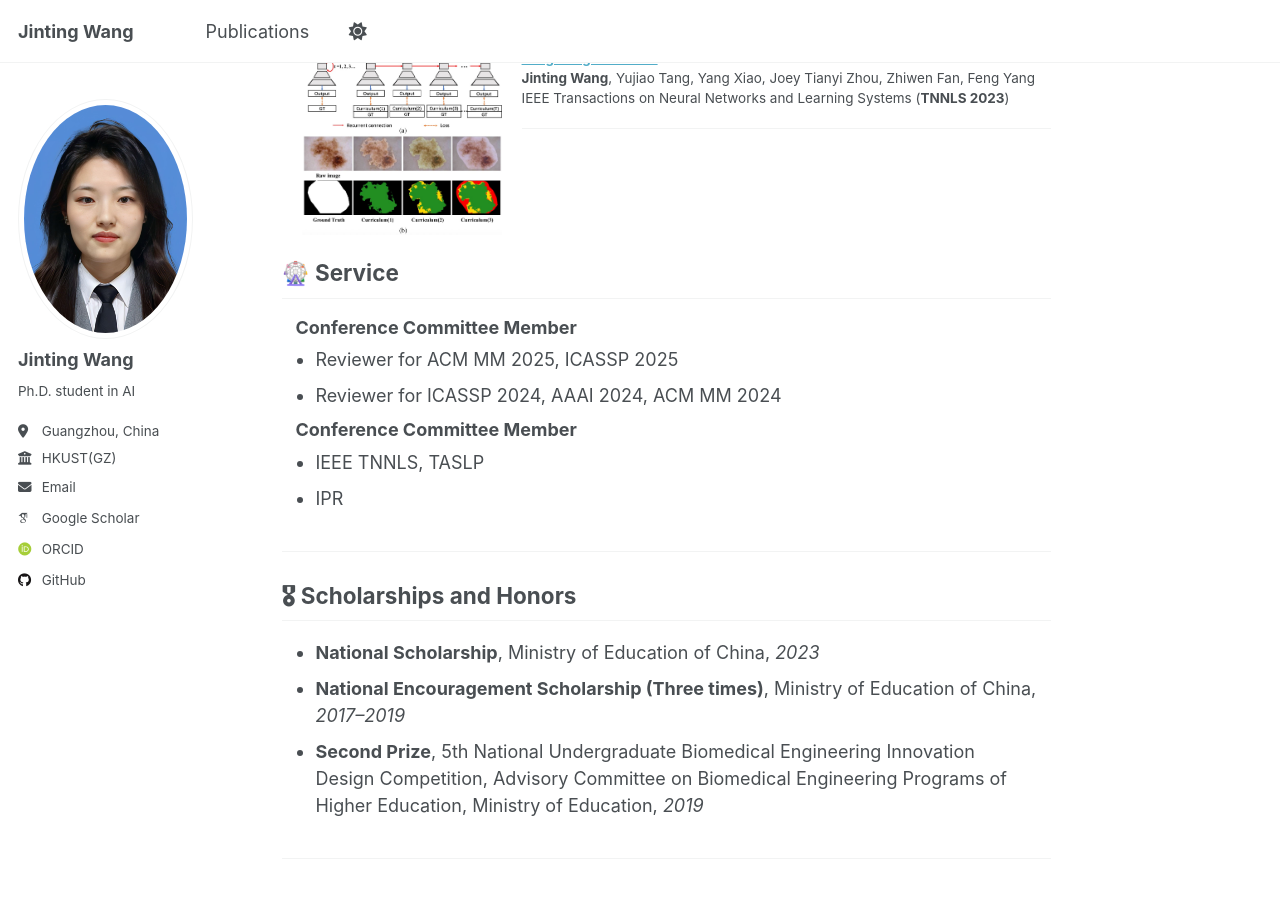
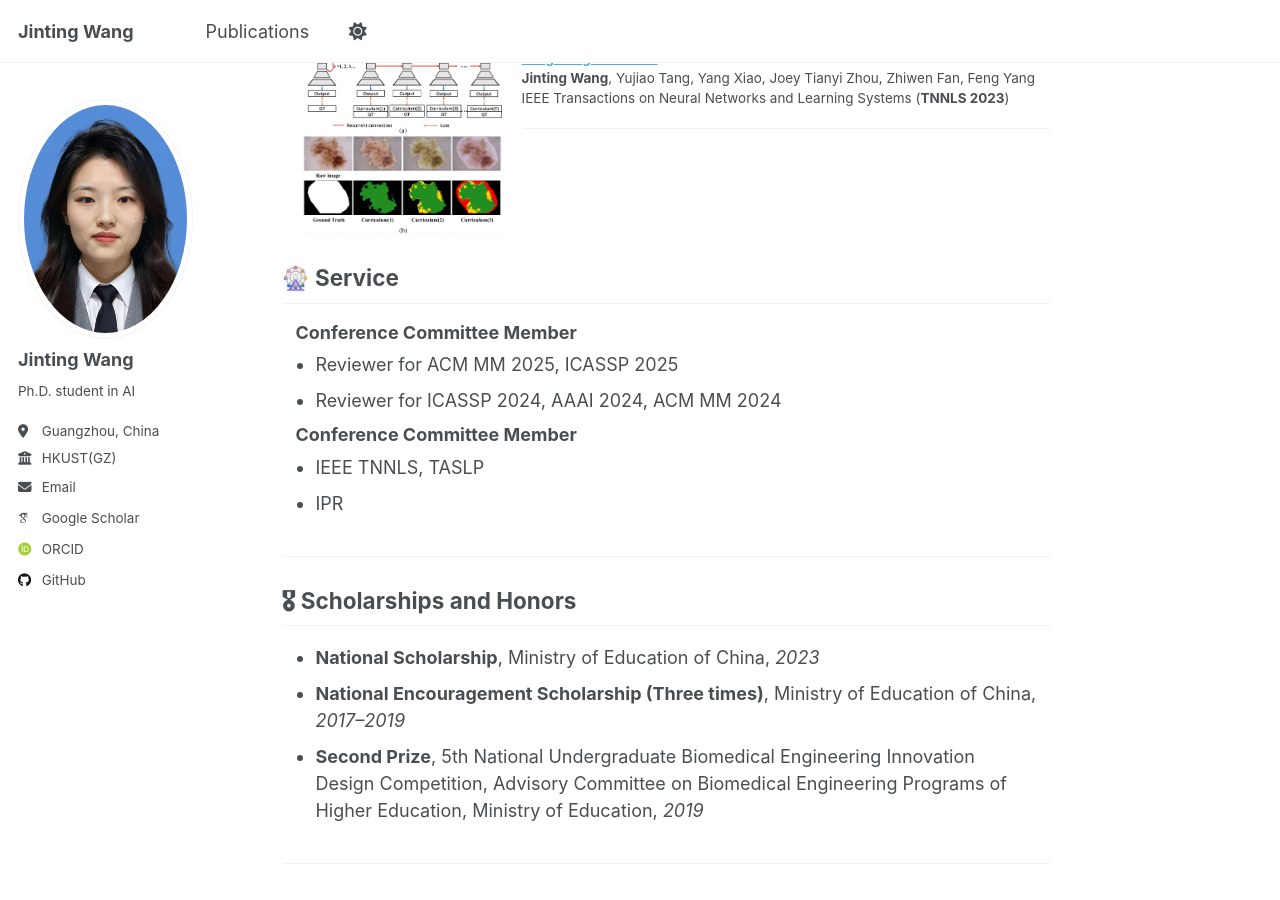
Before and after one commit to beria-moon/Beria.github.io, a Jekyll site: the page built from _pages/about.md, in a window 1280 px wide and 900 px high, scrolled down 1394 px. Built offline with Jekyll 4.4.1, drawn with Linux system fonts in a browser that asks for light colours; some web fonts are replaced.

Commit message:
Update about.md

```diff
--- a/_pages/about.md
+++ b/_pages/about.md
@@ -95,7 +95,7 @@ TaiChiNet: Negative-Positive Cross-Attention Network for Breast Lesion Segmentat
   <dd><strong>Jinting Wang</strong>, Yujiao Tang, Yang Xiao, Joey Tianyi Zhou, Zhiwen Fan, Feng Yang</dd>
   <dd><strong class="First"></strong> IEEE Transactions on Neural Networks and Learning Systems (<strong>TNNLS 2023</strong>)</dd>
 </dl>
-<hr style="margin-top: 20px; margin-bottom: 130px;">
+<hr style="margin-top: 20px; margin-bottom: 135px;">
 
 
 <h2 style="display: block; clear: both; margin: 20px 0 8px 0;">🎡 Service</h2>
@@ -116,7 +116,7 @@ TaiChiNet: Negative-Positive Cross-Attention Network for Breast Lesion Segmentat
 <hr style="margin-top: 20px; margin-bottom: 30px;">
 
 
-<h2 style="display: block; clear: both; margin: 20px 0 8px 0;">🎖 Scholarships and Honors</h2>
+<h2 style="display: block; clear: both; margin: 10px 0 8px 0;">🎖 Scholarships and Honors</h2>
 <div style="display: block; padding: 10px; width: 99%; margin: 8px auto; clear: both;">
   <ul style="margin: 0 0 0 20px; padding: 0;">
     <li>
```
